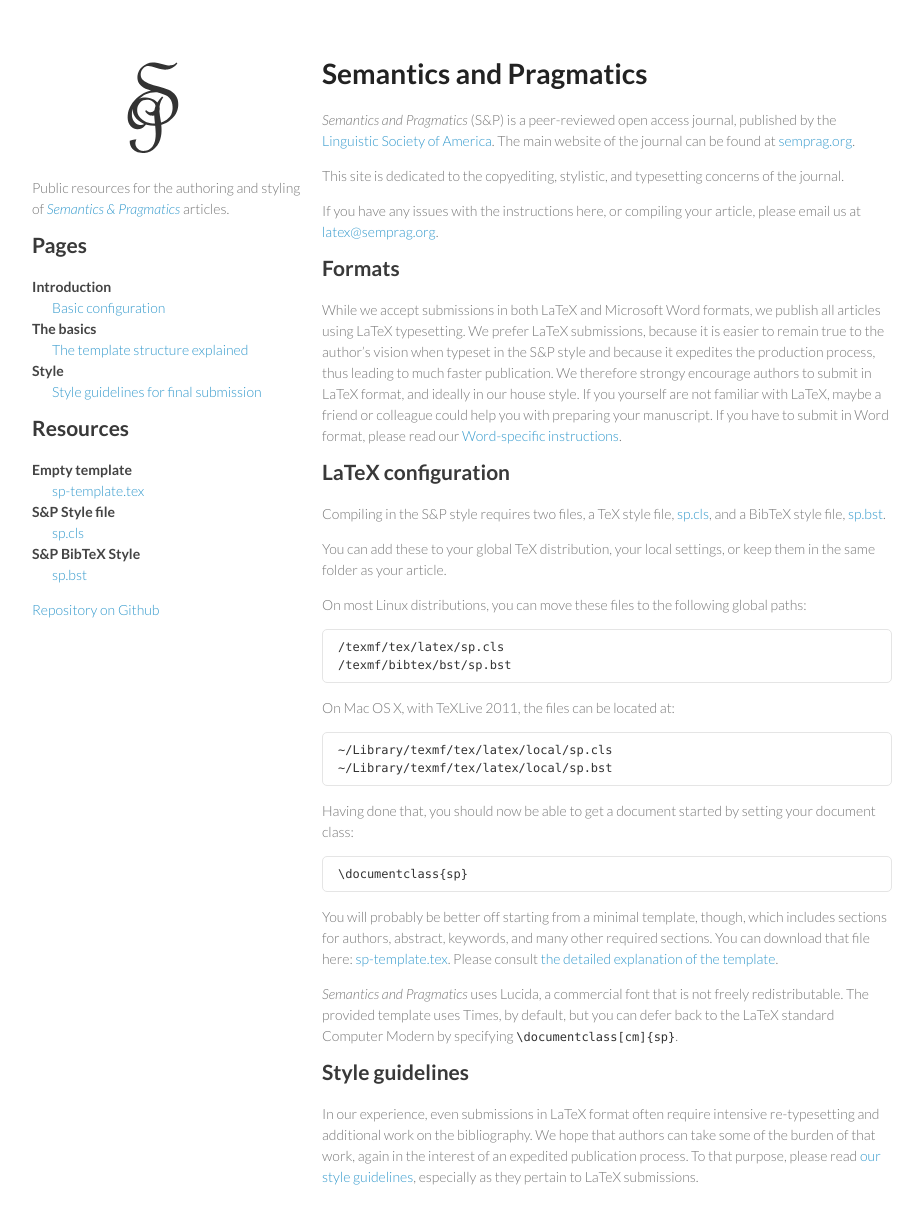
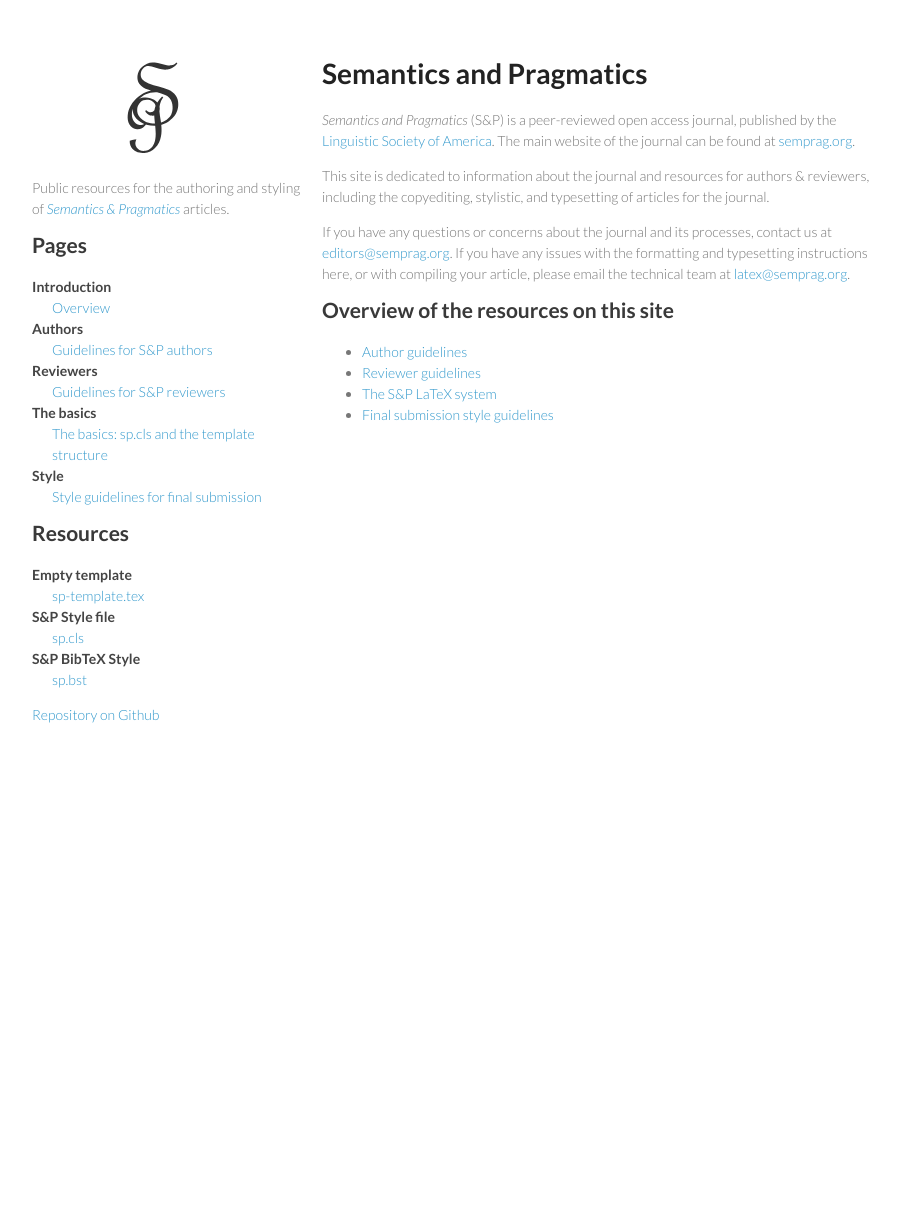
Before and after one commit to semprag/semprag.github.io, a Jekyll site: the page built from index.md, in a window 1280 px wide and 1251 px high. Shown: the top 1224 px of the window, without its empty margins (178-1101 px from the left). Built offline with Jekyll 4.4.1, drawn with Linux system fonts in a browser that asks for light colours; Markdown is read by kramdown in place of the engine named in the settings.

Commit message:
Rearranging things

```diff
--- a/_layouts/default.html
+++ b/_layouts/default.html
@@ -12,9 +12,13 @@
     <h2>Pages</h2>
     <dl>
       <dt>Introduction</dt>
-        <dd><a href=".">Basic configuration</a></dd>
+        <dd><a href=".">Overview</a></dd>
+      <dt>Authors</dt>
+        <dd><a href="author">Guidelines for S&P authors</a></dd>
+      <dt>Reviewers</dt>
+        <dd><a href="reviewers">Guidelines for S&P reviewers</a></dd>
       <dt>The basics</dt>
-        <dd><a href="basics">The template structure explained</a></dd>
+        <dd><a href="basics">The basics: sp.cls and the template structure</a></dd>
       <dt>Style</dt>
         <dd><a href="style">Style guidelines for final submission</a></dd>
     </dl>
--- a/index.md
+++ b/index.md
@@ -6,40 +6,13 @@
 
 *Semantics and Pragmatics* (S&P) is a peer-reviewed open access journal, published by the [Linguistic Society of America](http://www.linguisticsociety.org/). The main website of the journal can be found at [semprag.org](http://semprag.org/).
 
-This site is dedicated to the copyediting, stylistic, and typesetting concerns of the journal.
+This site is dedicated to information about the journal and resources for authors & reviewers, including the copyediting, stylistic, and typesetting of articles for the journal.
 
-If you have any issues with the instructions here, or compiling your article, please email us at [latex@semprag.org](mailto:latex@semprag.org).
+If you have any questions or concerns about the journal and its processes, contact us at [editors@semprag.org](mailto:editors@semprag.org). If you have any issues with the formatting and typesetting instructions here, or with compiling your article, please email the technical team at [latex@semprag.org](mailto:latex@semprag.org).
 
-## Formats
+## Overview of the resources on this site
 
-While we accept submissions in both LaTeX and Microsoft Word formats, we publish all articles using LaTeX typesetting. We prefer LaTeX submissions, because it is easier to remain true to the author's vision when typeset in the S&P style and because it expedites the production process, thus leading to much faster publication. We therefore strongy encourage authors to submit in LaTeX format, and ideally in our house style. If you yourself are not familiar with LaTeX, maybe a friend or colleague could help you with preparing your manuscript. If you have to submit in Word format, please read our [Word-specific instructions](word).
-
-## LaTeX configuration
-
-Compiling in the S&P style requires two files, a TeX style file, [sp.cls](/source/sp.cls), and a BibTeX style file, [sp.bst](/source/sp.bst).
-
-You can add these to your global TeX distribution, your local settings, or keep them in the same folder as your article.
-
-On most Linux distributions, you can move these files to the following global paths:
-
-    /texmf/tex/latex/sp.cls
-    /texmf/bibtex/bst/sp.bst
-
-On Mac OS X, with TeXLive 2011, the files can be located at:
-
-    ~/Library/texmf/tex/latex/local/sp.cls
-    ~/Library/texmf/tex/latex/local/sp.bst
-
-Having done that, you should now be able to get a document started by setting your document class:
-
-    \documentclass{sp}
-
-You will probably be better off starting from a minimal template, though, which includes sections for authors, abstract, keywords,
-and many other required sections. You can download that file here: <a href="source/sp-template.tex">sp-template.tex</a>. Please consult [the detailed explanation of the template](basics).
-
-*Semantics and Pragmatics* uses Lucida, a commercial font that is not freely redistributable.
-The provided template uses Times, by default, but you can defer back to the LaTeX standard Computer Modern by specifying `\documentclass[cm]{sp}`.
-
-## Style guidelines ##
-
-In our experience, even submissions in LaTeX format often require intensive re-typesetting and additional work on the bibliography. We hope that authors can take some of the burden of that work, again in the interest of an expedited publication process. To that purpose, please read [our style guidelines](style), especially as they pertain to LaTeX submissions.
+* [Author guidelines](author)
+* [Reviewer guidelines](reviewer)
+* [The S&P LaTeX system](basic)
+* [Final submission style guidelines](style)
```
Also changed, not shown: basics.md (+35 -2 lines).
